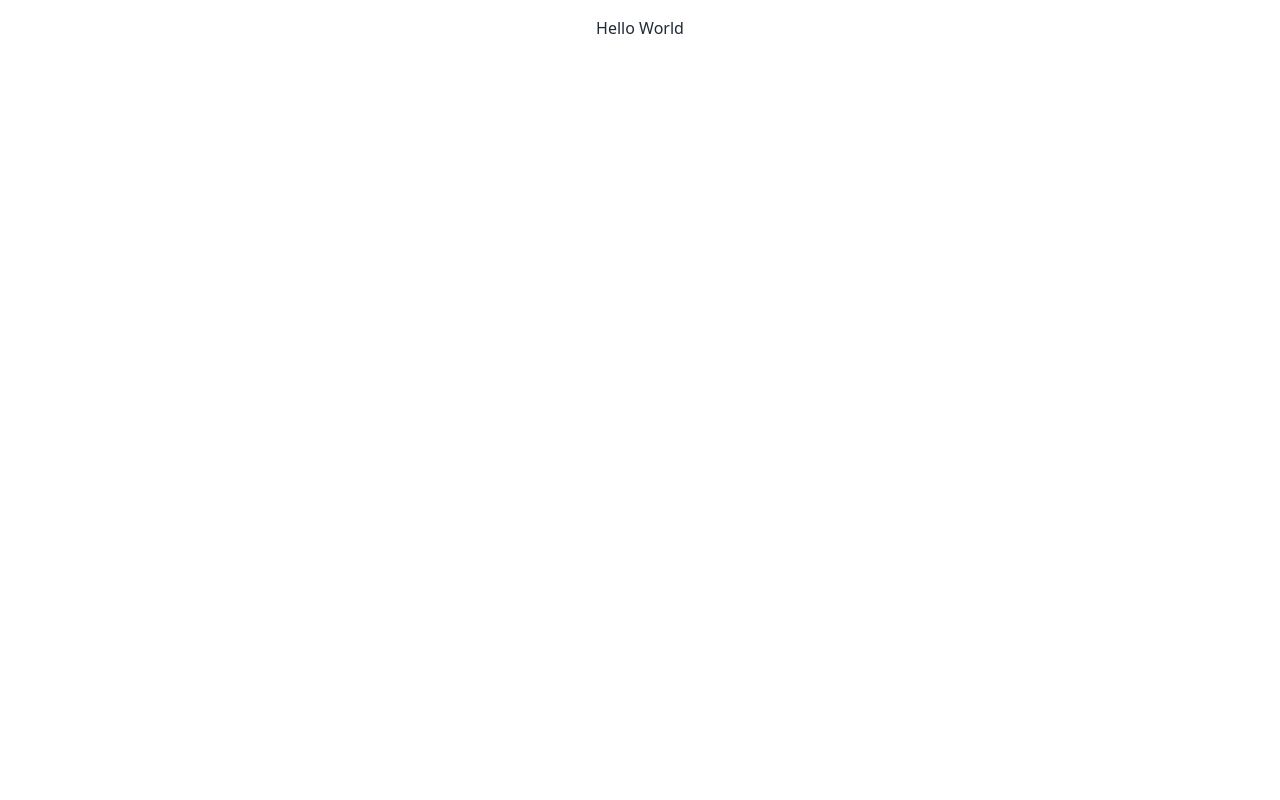
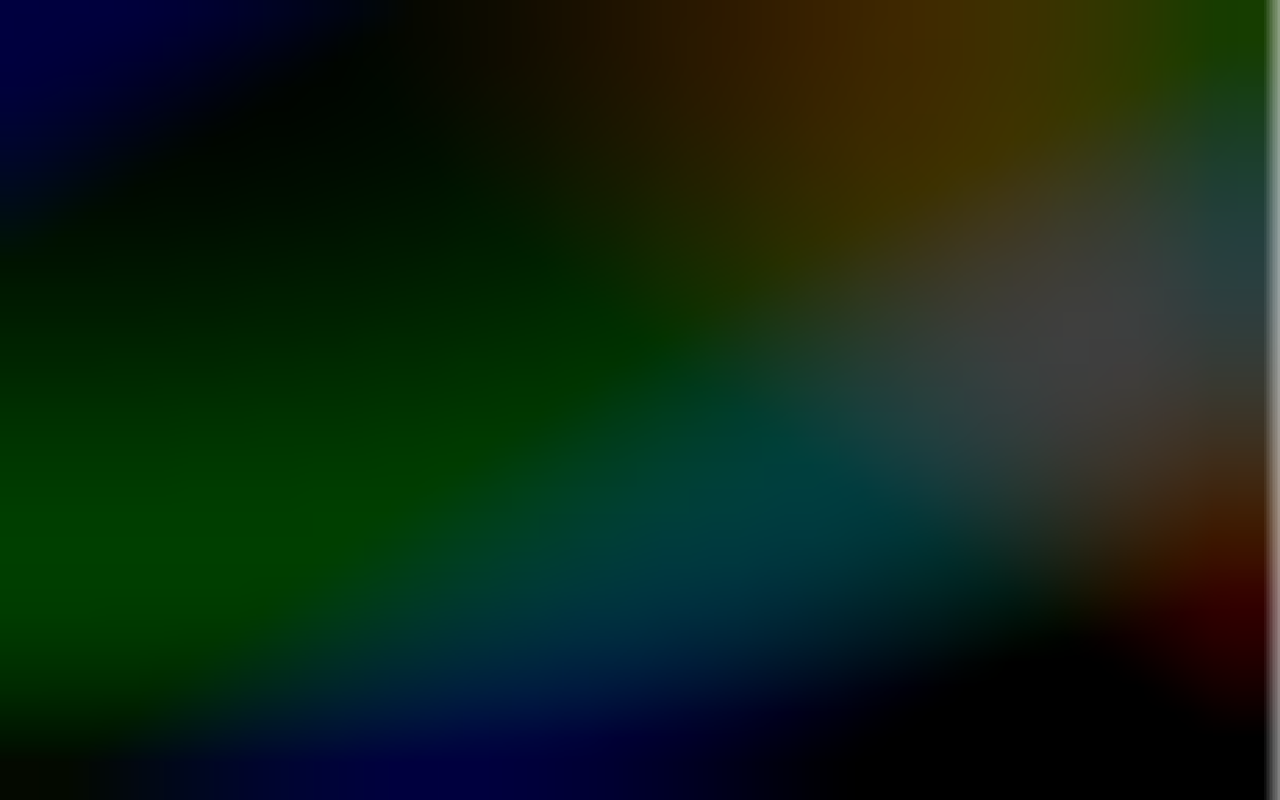
Before and after one commit to bremea/portfolio, a Svelte app: page / in a window 1280 px wide. Built offline with nearby package versions, Linux system fonts and the light colour scheme.

Commit message:
Canvas Background

```diff
--- a/src/App.svelte
+++ b/src/App.svelte
@@ -1,9 +1,10 @@
+<script lang="ts">
+  import Background from "./components/Background.svelte";
+  import Tailwindcss from "./Tailwindcss.svelte";
+</script>
+
 <Tailwindcss />
 
-<script lang="ts">
-	import Tailwindcss from './Tailwindcss.svelte';
-</script>
-
-<main class="p-4 mx-auto text-center max-w-xl">
-	<p>Hello World</p>
+<main class="w-full h-full">
+  <Background />
 </main>
--- /dev/null
+++ b/src/components/Background.svelte
@@ -0,0 +1,55 @@
+<script type="ts">
+  import { onMount } from "svelte";
+
+  let canvas;
+  onMount(() => {
+    const context = canvas.getContext("2d");
+    let time = 0;
+
+    const color = function (x, y, r, g, b) {
+      context.fillStyle = `rgb(${r}, ${g}, ${b})`;
+      context.fillRect(x, y, 10, 10);
+    };
+
+    const R = (x, y, time) => {
+      return Math.floor(64 * Math.cos((x * x - y * y) / 300 + time));
+    };
+    const G = (x, y, time) => {
+      return Math.floor(
+          64 *
+            Math.sin(
+              (x * x * Math.cos(time / 4) + y * y * Math.sin(time / 3)) / 300
+            )
+      );
+    };
+    const B = (x, y, time) => {
+      return Math.floor(
+          64 *
+            Math.sin(
+              5 * Math.sin(time / 9) +
+                ((x - 100) * (x - 100) + (y - 100) * (y - 100)) / 1100
+            )
+      );
+    };
+
+    const startAnimation = () => {
+      for (let x = 0; x <= 30; x++) {
+        for (let y = 0; y <= 30; y++) {
+          color(x, y, R(x, y, time), G(x, y, time), B(x, y, time));
+        }
+      }
+      time = time + 0.01;
+      requestAnimationFrame(startAnimation);
+    };
+
+    startAnimation();
+  });
+</script>
+
+<canvas
+  id="canvas"
+  width="32px"
+  height="32px"
+  class="w-full h-full fixed top-0 left-0"
+  bind:this={canvas}
+/>
```
